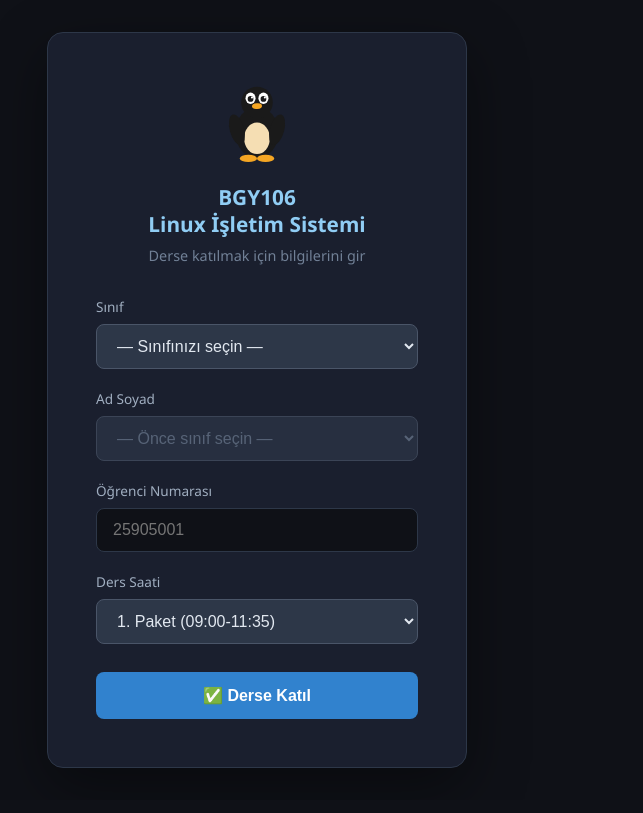
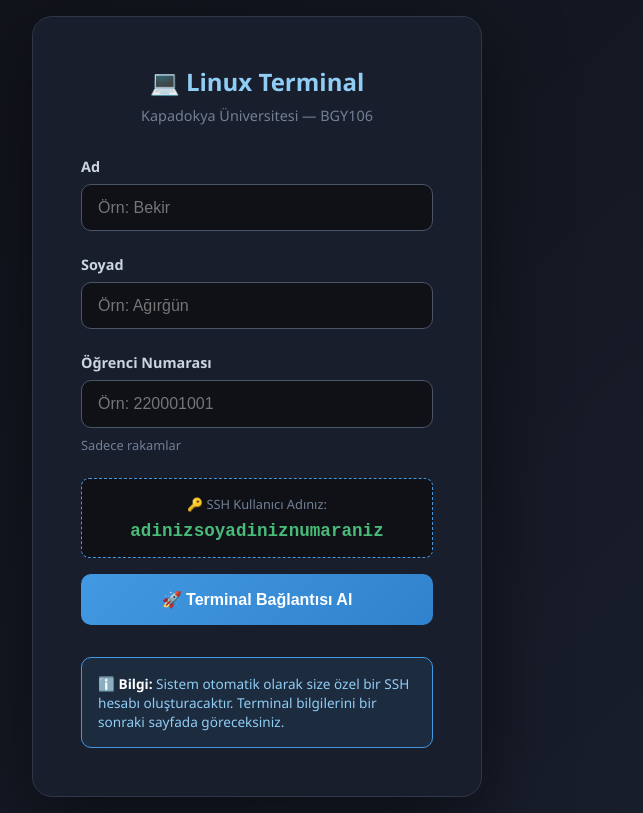
Before and after one commit to bekiragirgun/enroll, a Flask app: page / in a window 1280 px wide. Shown: the whole page, without its empty margins (383-1026 px from the left). Before the commit the page ends 768 px from the top, so only its background shows below. Run offline with Flask 3, Linux system fonts and the light colour scheme; data that the repository does not hold is empty; parts of the project's set-up code (start-up, migrations or seed data) failed here and were passed over.

```diff
--- a/app.py
+++ b/app.py
@@ -29,8 +29,8 @@ from flask import (Flask, render_template, request, jsonify,
                    redirect, url_for, send_file, session, abort, Response)
 from flask_socketio import SocketIO, emit, join_room, leave_room, Namespace
 
-from docker_terminal import (konteyner_baslat, konteyner_durdur,
-                              konteyner_temizle, konteyner_listesi, image_var_mi)
+from docker_terminal import (container_baslat, kullanici_olustur,
+                              container_ip_al, container_durum, image_var_mi)
 
 # ── Yapılandırma ──────────────────────────────────────────────
 BASE_DIR      = Path(__file__).parent
@@ -193,12 +193,8 @@ PAKET_SECENEKLERI = [
 
 @app.route('/')
 def ana():
-    siniflar = sinif_listesi()
-    paket_varsayilan = paket_hesapla()   # Saate göre ön seçim
-    return render_template('ogrenci_giris.html',
-                           siniflar=siniflar,
-                           paket_secenekleri=PAKET_SECENEKLERI,
-                           paket_varsayilan=paket_varsayilan)
+    """Ana sayfa - Giriş formu."""
+    return render_template('login.html')
 
 @app.route('/giris', methods=['POST'])
 def giris():
--- /dev/null
+++ b/templates/login.html
@@ -0,0 +1,239 @@
+<!DOCTYPE html>
+<html lang="tr">
+<head>
+  <meta charset="UTF-8">
+  <meta name="viewport" content="width=device-width, initial-scale=1.0">
+  <title>BGY106 Linux İşletim Sistemi — Terminal</title>
+  <link rel="stylesheet" href="/static/css/stil.css">
+  <style>
+    body {
+      background: linear-gradient(135deg, #0f1117 0%, #1a1f2e 100%);
+      min-height: 100vh;
+      display: flex;
+      align-items: center;
+      justify-content: center;
+      padding: 1rem;
+    }
+
+    .login-container {
+      background: rgba(26, 31, 46, 0.95);
+      border: 1px solid #2d3748;
+      border-radius: 20px;
+      padding: 3rem;
+      width: 100%;
+      max-width: 450px;
+      box-shadow: 0 25px 80px rgba(0,0,0,0.5);
+      backdrop-filter: blur(10px);
+    }
+
+    .logo {
+      text-align: center;
+      margin-bottom: 2rem;
+    }
+
+    .logo h1 {
+      font-size: 1.5rem;
+      color: #90cdf4;
+      margin-bottom: 0.5rem;
+      font-weight: 700;
+    }
+
+    .logo p {
+      color: #718096;
+      font-size: 0.9rem;
+    }
+
+    .form-group {
+      margin-bottom: 1.5rem;
+    }
+
+    .form-group label {
+      display: block;
+      color: #cbd5e0;
+      font-size: 0.9rem;
+      font-weight: 600;
+      margin-bottom: 0.5rem;
+    }
+
+    .form-group input {
+      width: 100%;
+      padding: 0.85rem 1rem;
+      background: #0f1117;
+      border: 1px solid #4a5568;
+      border-radius: 10px;
+      color: #e2e8f0;
+      font-size: 1rem;
+      transition: all 0.2s;
+      box-sizing: border-box;
+    }
+
+    .form-group input:focus {
+      outline: none;
+      border-color: #4299e1;
+      box-shadow: 0 0 0 3px rgba(66, 153, 225, 0.2);
+    }
+
+    .form-group .hint {
+      font-size: 0.8rem;
+      color: #718096;
+      margin-top: 0.5rem;
+      display: block;
+    }
+
+    .username-preview {
+      background: #0f1117;
+      border: 1px dashed #4299e1;
+      border-radius: 8px;
+      padding: 1rem;
+      margin: 1rem 0;
+      text-align: center;
+    }
+
+    .username-preview .label {
+      font-size: 0.8rem;
+      color: #718096;
+      margin-bottom: 0.5rem;
+    }
+
+    .username-preview .value {
+      font-size: 1.1rem;
+      color: #48bb78;
+      font-family: 'Courier New', monospace;
+      font-weight: 600;
+    }
+
+    .btn-submit {
+      width: 100%;
+      padding: 1rem;
+      background: linear-gradient(135deg, #4299e1 0%, #3182ce 100%);
+      color: white;
+      border: none;
+      border-radius: 10px;
+      font-size: 1rem;
+      font-weight: 700;
+      cursor: pointer;
+      transition: all 0.2s;
+    }
+
+    .btn-submit:hover {
+      transform: translateY(-2px);
+      box-shadow: 0 10px 30px rgba(66, 153, 225, 0.3);
+    }
+
+    .info-box {
+      background: rgba(66, 153, 225, 0.1);
+      border: 1px solid #4299e1;
+      border-radius: 10px;
+      padding: 1rem;
+      margin-top: 2rem;
+      font-size: 0.85rem;
+      color: #90cdf4;
+    }
+
+    .info-box strong {
+      color: #fff;
+    }
+
+    {% if hata %}
+    .error {
+      background: rgba(229, 62, 62, 0.1);
+      border: 1px solid #e53e3e;
+      border-radius: 10px;
+      padding: 1rem;
+      margin-bottom: 1.5rem;
+      color: #fc8181;
+      font-size: 0.9rem;
+      text-align: center;
+    }
+    {% endif %}
+  </style>
+</head>
+<body>
+
+<div class="login-container">
+  <div class="logo">
+    <h1>💻 Linux Terminal</h1>
+    <p>Kapadokya Üniversitesi — BGY106</p>
+  </div>
+
+  {% if hata %}
+  <div class="error">
+    ⚠️ {{ hata }}
+  </div>
+  {% endif %}
+
+  <form method="POST" action="/giris">
+    <div class="form-group">
+      <label for="ad">Ad</label>
+      <input type="text" id="ad" name="ad" required
+             placeholder="Örn: Bekir"
+             oninput="updateUsernamePreview()"
+             autocomplete="off">
+    </div>
+
+    <div class="form-group">
+      <label for="soyad">Soyad</label>
+      <input type="text" id="soyad" name="soyad" required
+             placeholder="Örn: Ağırğün"
+             oninput="updateUsernamePreview()"
+             autocomplete="off">
+    </div>
+
+    <div class="form-group">
+      <label for="numara">Öğrenci Numarası</label>
+      <input type="text" id="numara" name="numara" required
+             placeholder="Örn: 220001001"
+             pattern="[0-9]+"
+             oninput="updateUsernamePreview()"
+             autocomplete="off">
+      <small class="hint">Sadece rakamlar</small>
+    </div>
+
+    <div class="username-preview">
+      <div class="label">🔑 SSH Kullanıcı Adınız:</div>
+      <div class="value" id="username-preview">adinizsoyadiniznumaraniz</div>
+    </div>
+
+    <button type="submit" class="btn-submit">
+      🚀 Terminal Bağlantısı Al
+    </button>
+  </form>
+
+  <div class="info-box">
+    <strong>ℹ️ Bilgi:</strong> Sistem otomatik olarak size özel bir SSH hesabı oluşturacaktır.
+    Terminal bilgilerini bir sonraki sayfada göreceksiniz.
+  </div>
+</div>
+
+<script>
+function updateUsernamePreview() {
+  const ad = document.getElementById('ad').value.trim().toLowerCase();
+  const soyad = document.getElementById('soyad').value.trim().toLowerCase();
+  const numara = document.getElementById('numara').value.trim();
+
+  let username = '';
+
+  if (ad && soyad && numara) {
+    // Türkçe karakterleri dönüştür
+    const trToEn = {
+      'ç': 'c', 'ğ': 'g', 'ı': 'i', 'ö': 'o', 'ş': 's', 'ü': 'u'
+    };
+
+    const normalize = (str) => {
+      return str.toLowerCase().replace(/[çğıöşü]/g, c => trToEn[c] || c);
+    };
+
+    username = `${normalize(ad)}${normalize(soyad)}${numara}`;
+  } else {
+    username = 'adinizsoyadiniznumaraniz';
+  }
+
+  document.getElementById('username-preview').textContent = username;
+}
+
+// Sayfa yüklendiğinde önizlemeyi güncelle
+document.addEventListener('DOMContentLoaded', updateUsernamePreview);
+</script>
+
+</body>
+</html>
```
Also changed, not shown: docker_terminal.py (+105 -82 lines), docker_terminal_old.py (added, +117 -0 lines), templates/terminal.html (+116 -23 lines).
